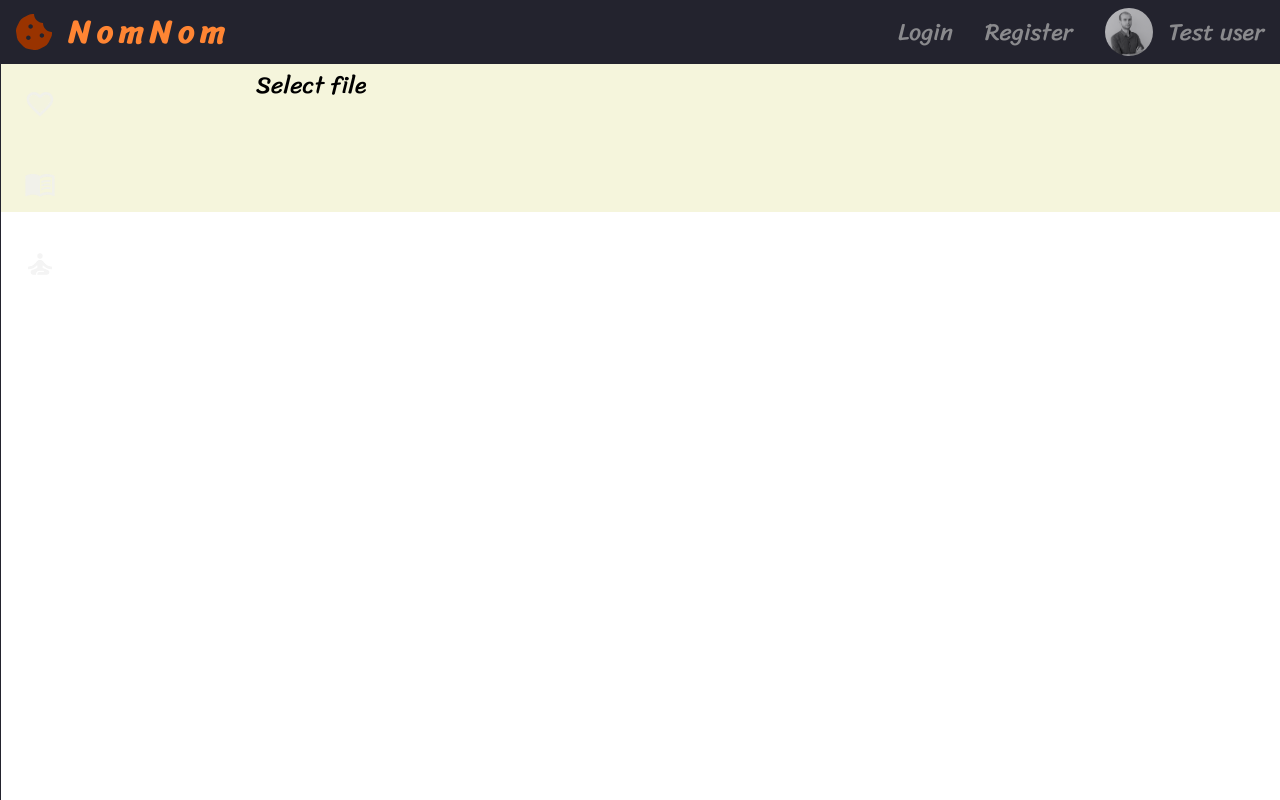
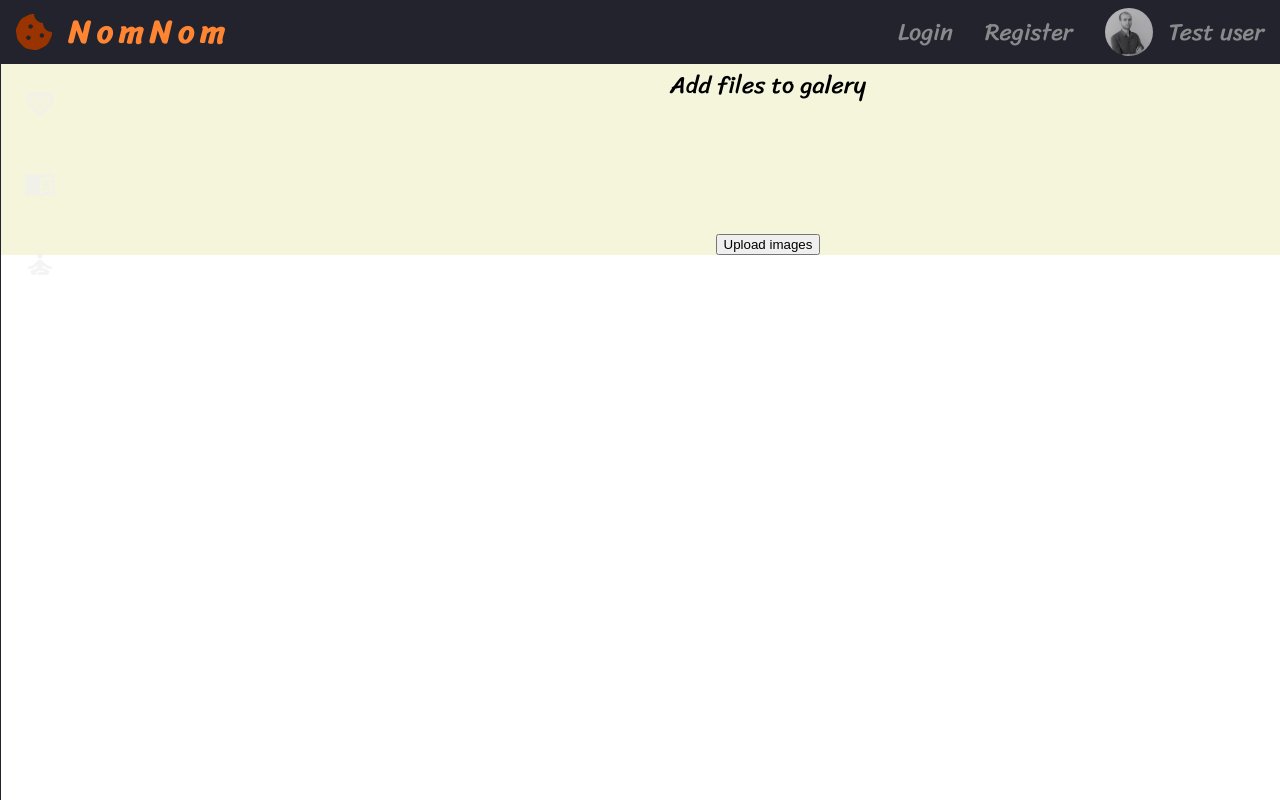
Before and after one commit to Peter-Andonov/NomNom, a React (Create React App) app in the folder client/: page / in a window 1280 px wide. Built offline with nearby package versions, Linux system fonts and the light colour scheme.

Commit message:
added basic image upload component

```diff
--- a/client/src/Components/ImageUploader/index.js
+++ b/client/src/Components/ImageUploader/index.js
@@ -3,18 +3,29 @@ import styles from './index.module.css';
 import axios from 'axios';
 
 export default function ImageUploader() {
-    const [image, setImage] = useState('');
-    const [loading, setLoading] = useState(false);
+    const [previews, setPreviews] = useState([]);
+    const [imageUrls, setImageUrls] = useState([]);
 
-    const uploadImage = async (e) => {
-        const files = e.target.files;
-        const data = new FormData();
-        data.append('file', files[0]);
-        data.append('upload_preset', 'default');
-        setLoading(true)
-        const res = await axios.post(process.env.REACT_APP_CLOUDINARY_API_BASE_URL, data)
-        setImage(res.data.secure_url);
-        setLoading(false)
+    const uploadImages = () => {
+
+        previews.map( async (preview) => {
+            const data = new FormData();
+
+            data.append('file', preview);
+
+            data.append('upload_preset', 'default');
+
+            const res = await axios.post(process.env.REACT_APP_CLOUDINARY_API_BASE_URL, data);
+
+            setImageUrls([...imageUrls, res.data.secure_url])
+        })
+
+    }
+
+    const loadPreview = async (e) => {
+        const currFile = e.target.files[0];
+
+        setPreviews([...previews, currFile])
     }
 
     return (
@@ -25,12 +36,20 @@ export default function ImageUploader() {
                     id='file'
                     placeholder="Upload image"
                     accept='image/*'
-                    onChange={uploadImage}
+                    onChange={loadPreview}
                 />
-                <label for="file">Select file</label>
+                <label htmlFor="file">Add files to galery</label>
             </div>
             <div className={styles.wrapper}>
-                <img className={styles['uploaded-image-card']} src={image} />
+                {previews.map((preview, index) => {
+                    const imagePreview = URL.createObjectURL(preview)
+                    return <div key={index} className={styles['card-wrapper']}>
+                        <img className={styles['card-img']} src={imagePreview} />
+                    </div>
+                })}
+            </div>
+            <div className={styles.wrapper}>
+                <button onClick={uploadImages}>Upload images</button>
             </div>
         </div>
     );
--- a/client/src/Components/ImageUploader/index.module.css
+++ b/client/src/Components/ImageUploader/index.module.css
@@ -1,13 +1,34 @@
 .wrapper {
     margin-top: 4rem;
     margin-left: 16rem;
+    display: flex;
+    flex-wrap: wrap;
+    flex-direction: row;
+    justify-content: space-around;
 }
 
 .input {
     display: none;
 }
 
-.uploaded-image-card {
-    max-height: 20rem;
-    max-width: 20rem;
+.card-wrapper {
+    margin: 1rem;
+    height: 10rem;
+    width: 15rem;
+    min-height: 10rem;
+    min-width: 15rem;
+    box-shadow: 0 8px 16px 0 rgba(0,0,0,0.2);
+    transition: 0.3s;
+    border-radius: 10%;
 }
+
+.card-wrapper:hover {
+    box-shadow: none;
+}
+
+.card-img {
+    height: 100%;
+    width: 100%;
+    border-radius: 10%;
+    object-fit: cover;
+}
```
